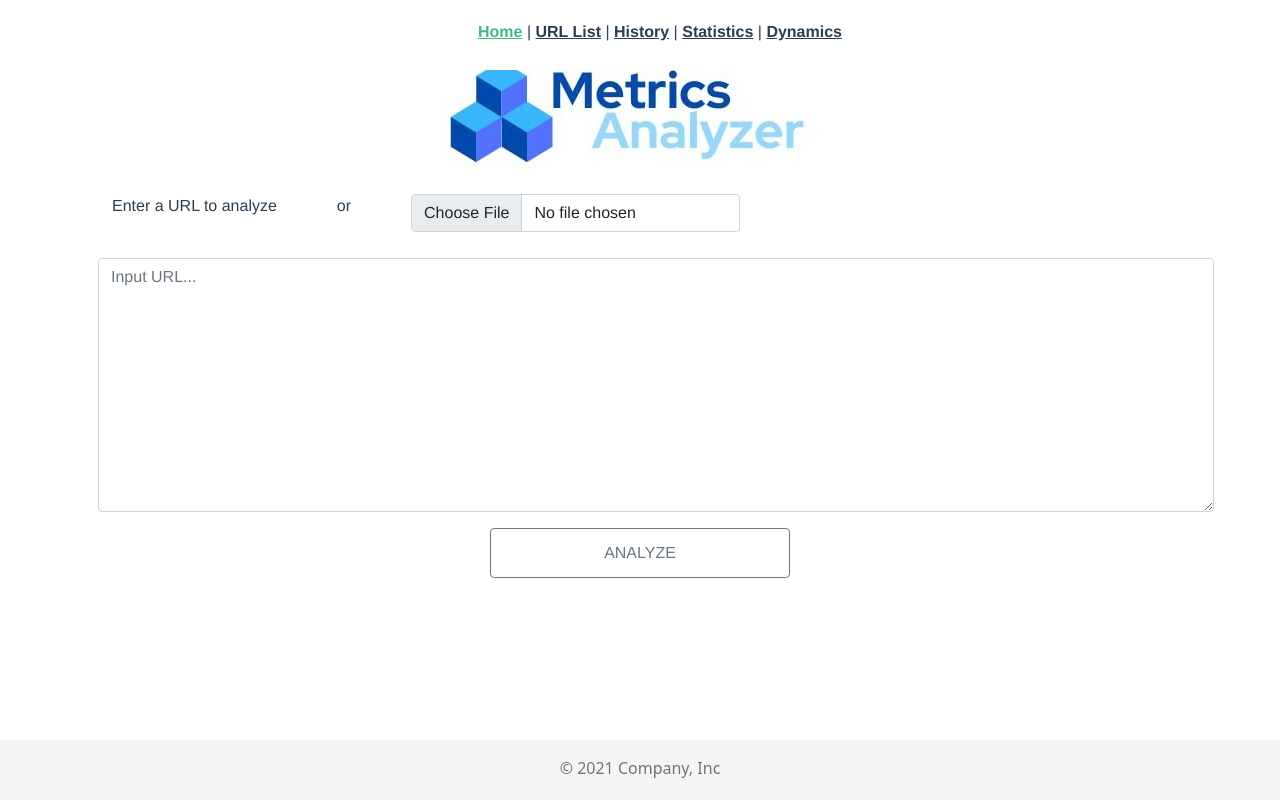
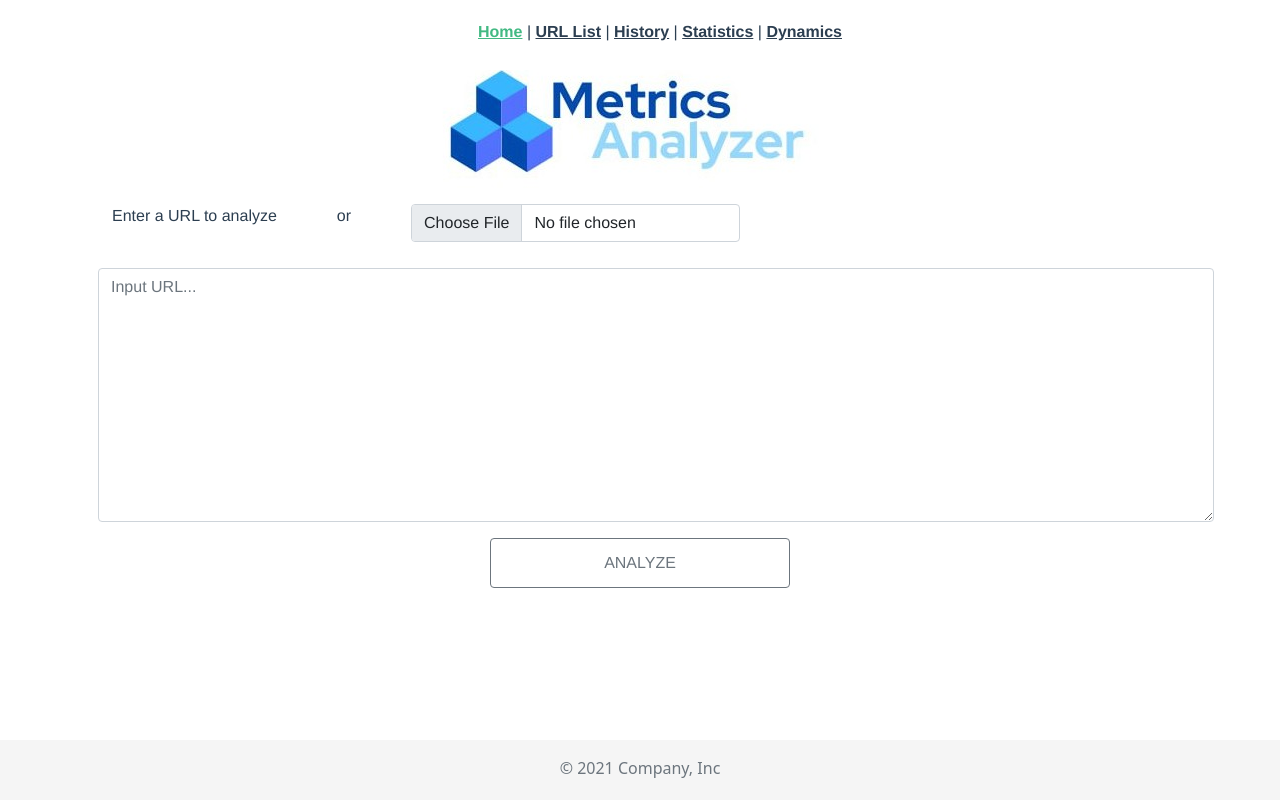
Before and after one commit to YuraDekhtiar/crux_front, a Vue app: page / in a window 1280 px wide. Built offline with nearby package versions, Linux system fonts and the light colour scheme.

Commit message:
fixed header

```diff
--- a/src/App.vue
+++ b/src/App.vue
@@ -21,11 +21,9 @@
   text-align: center;
   color: #2c3e50;
   min-width: 800px;
-  margin: 0 auto;
-  padding-left: 20px;
-  padding-right: 20px;
-  padding-bottom: 10px;
-  margin-top: 50px;
+  margin: 0 auto 0;
+  padding: 60px 20px 10px 20px;
+
 }
 
 nav {
```
